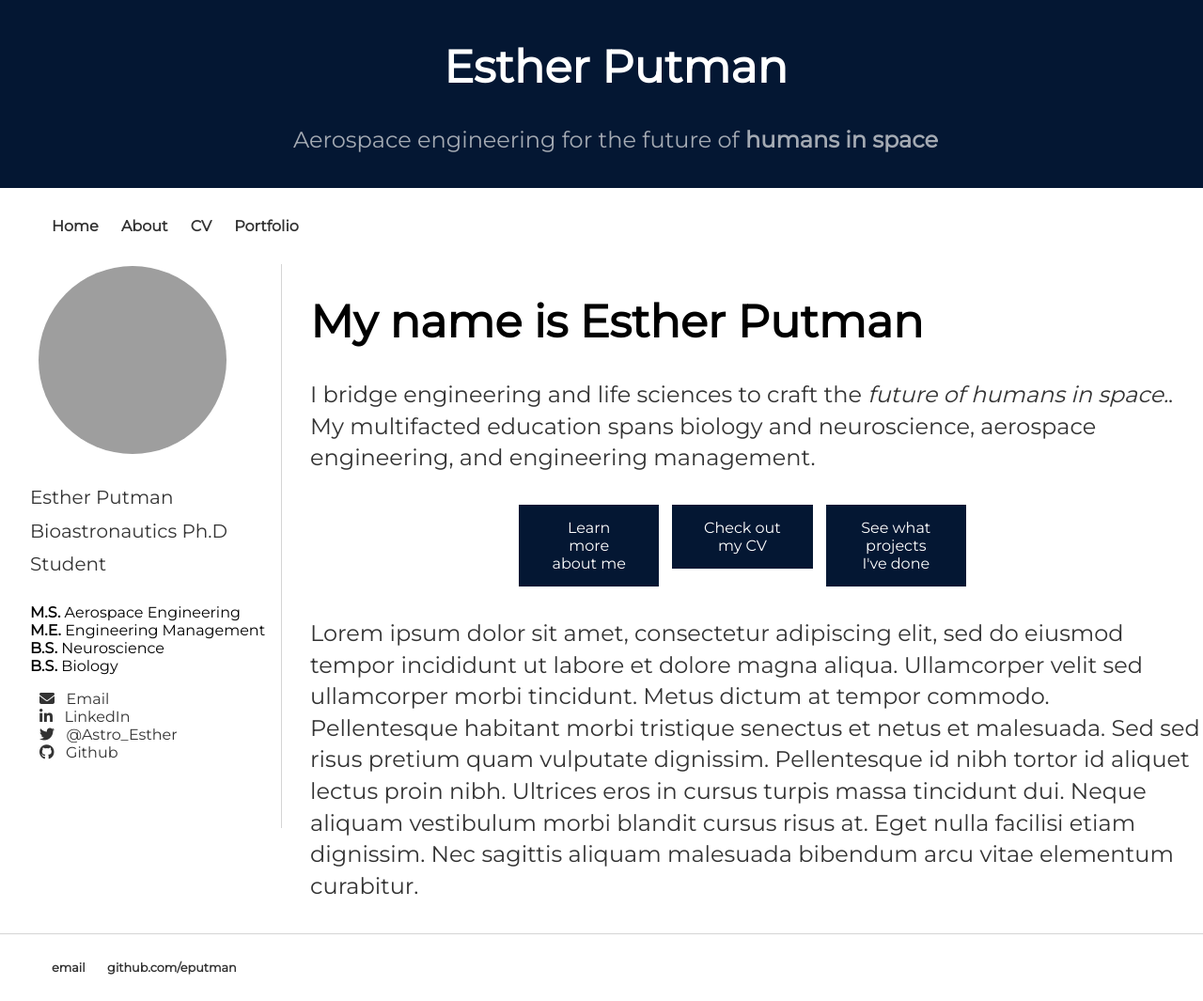
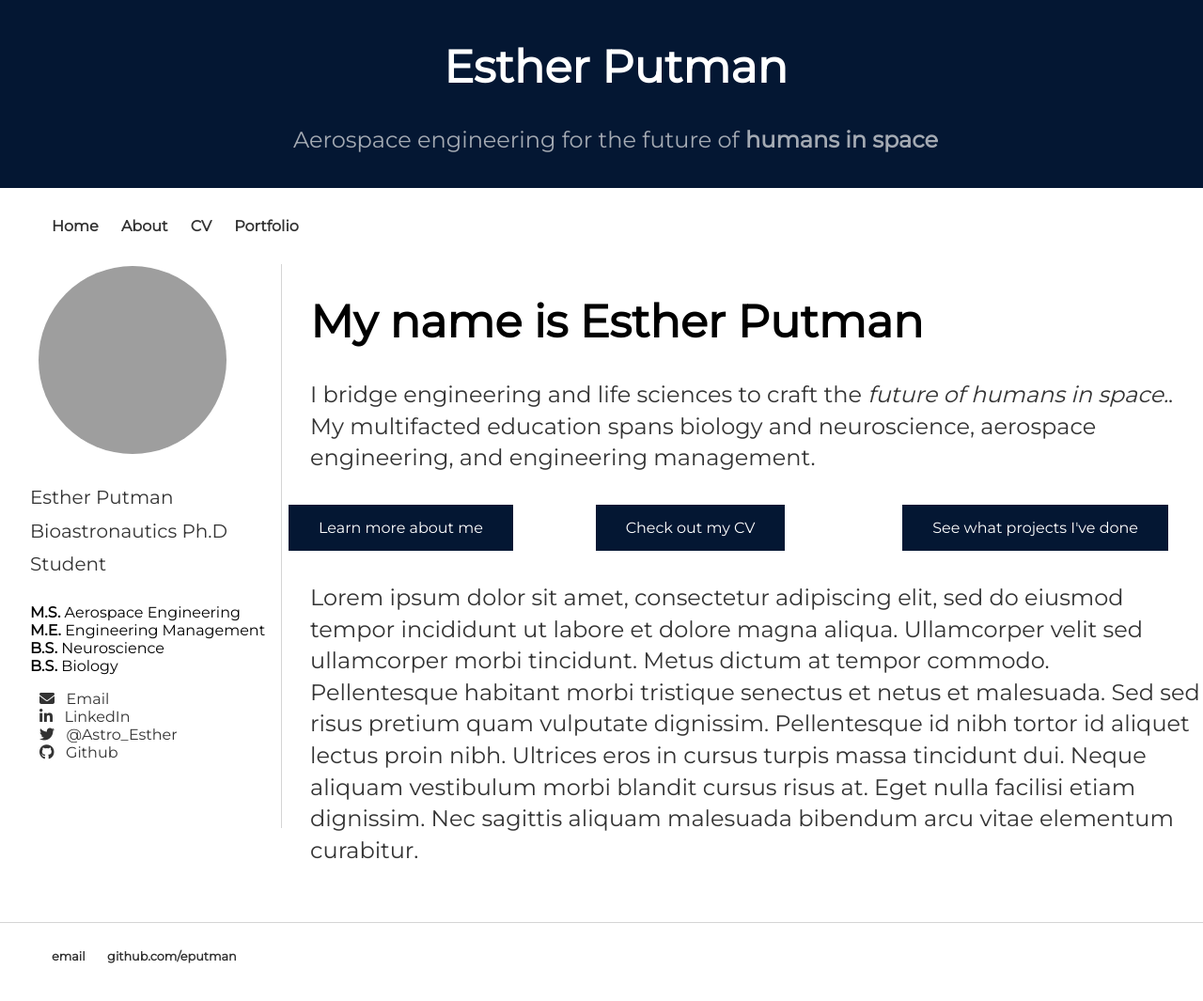
Before and after one commit to eputman/eputman.github.io, a Jekyll site: the page built from index.html, in a window 1280 px wide and 1065 px high. Shown: the whole window at 94% size. Built offline with Jekyll 4.4.1, drawn with Linux system fonts in a browser that asks for light colours; nearby versions of some CDN libraries; grey boxes are pictures that could not be loaded.

Commit message:
Remove centering

```diff
--- a/index.html
+++ b/index.html
@@ -30,7 +30,6 @@ title: Esther Putman, Aerospace Engineer
 			<p>I bridge engineering and life sciences to craft the <em>future of humans in space.</em>. <br>
 			My multifacted education spans biology and neuroscience, aerospace engineering, and engineering management. </p>
 
-				<div class = "center">
 				<div class="clearfix">
 					<div class="pageref-container">
 					<a href="/about" class="button">Learn more about me </a>
@@ -42,7 +41,7 @@ title: Esther Putman, Aerospace Engineer
 					<a href="/portfolio" class="button">See what projects I've done </a>
 					</div>
 				</div> <!-- /clearfix-->
-				</div> <!-- /center -->
+
 
 			<!-- Placeholder -->
 			<p> Lorem ipsum dolor sit amet, consectetur adipiscing elit, sed do eiusmod tempor incididunt ut labore et dolore magna aliqua.
```
